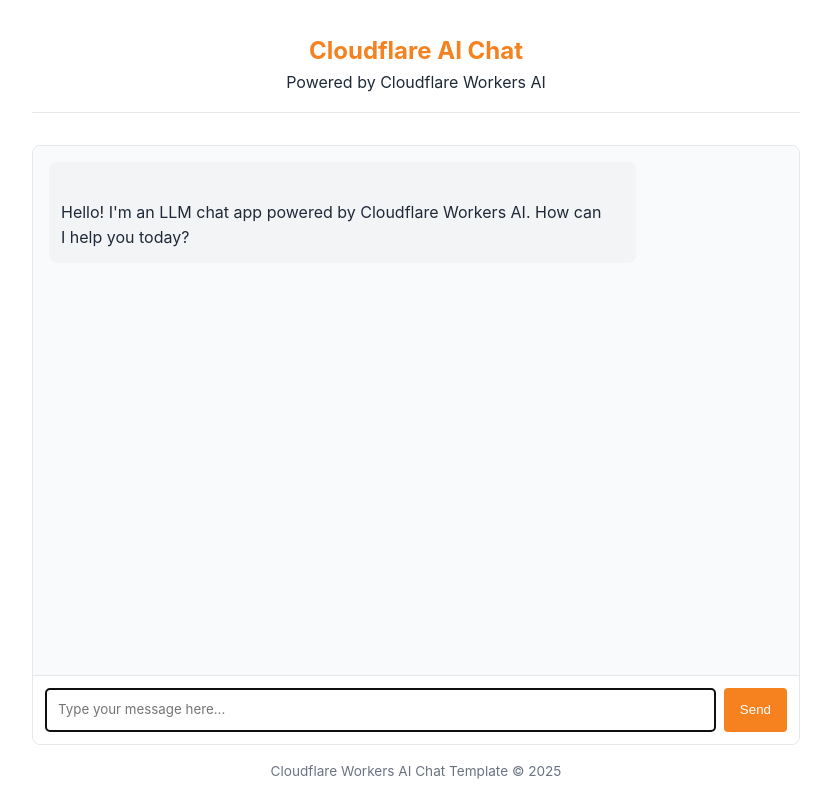
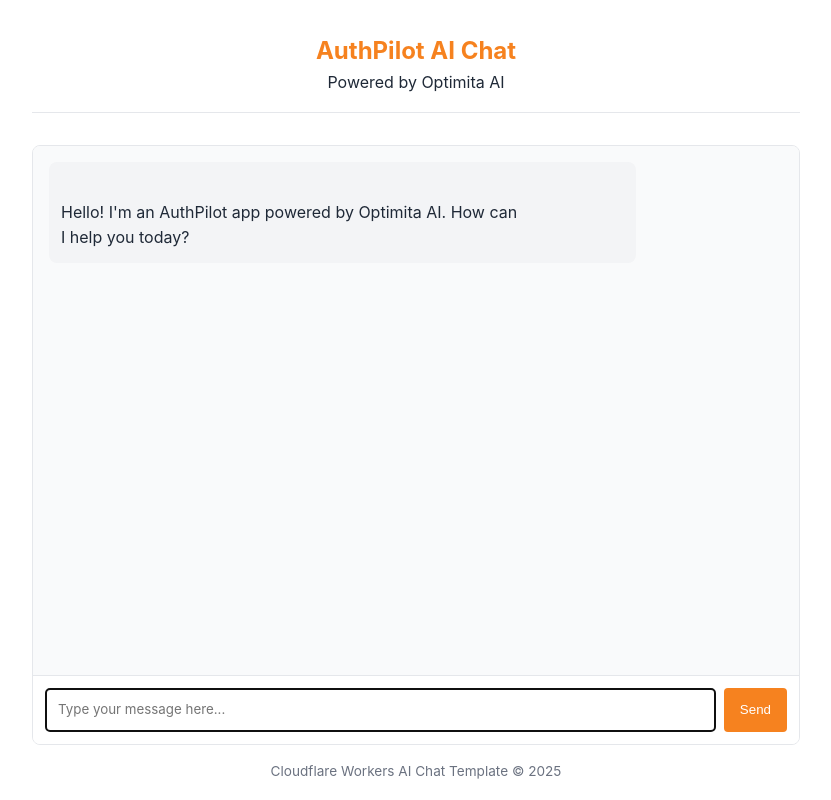
Before and after one commit to jahannike12/llm-chat-app-template, a website: page public/index.html in a window 1280 px wide. Shown: the whole page, without its empty margins (224-1055 px from the left). Drawn offline with Linux system fonts and the light colour scheme.

Commit message:
Update index.html

```diff
--- a/public/index.html
+++ b/public/index.html
@@ -144,15 +144,15 @@
 	</head>
 	<body>
 		<header>
-			<h1>Cloudflare AI Chat</h1>
-			<p>Powered by Cloudflare Workers AI</p>
+			<h1>AuthPilot AI Chat</h1>
+			<p>Powered by Optimita AI</p>
 		</header>
 
 		<div class="chat-container">
 			<div id="chat-messages" class="chat-messages">
 				<div class="message assistant-message">
 					<p>
-						Hello! I'm an LLM chat app powered by Cloudflare Workers AI. How can
+						Hello! I'm an AuthPilot app powered by Optimita AI. How can
 						I help you today?
 					</p>
 				</div>
```
